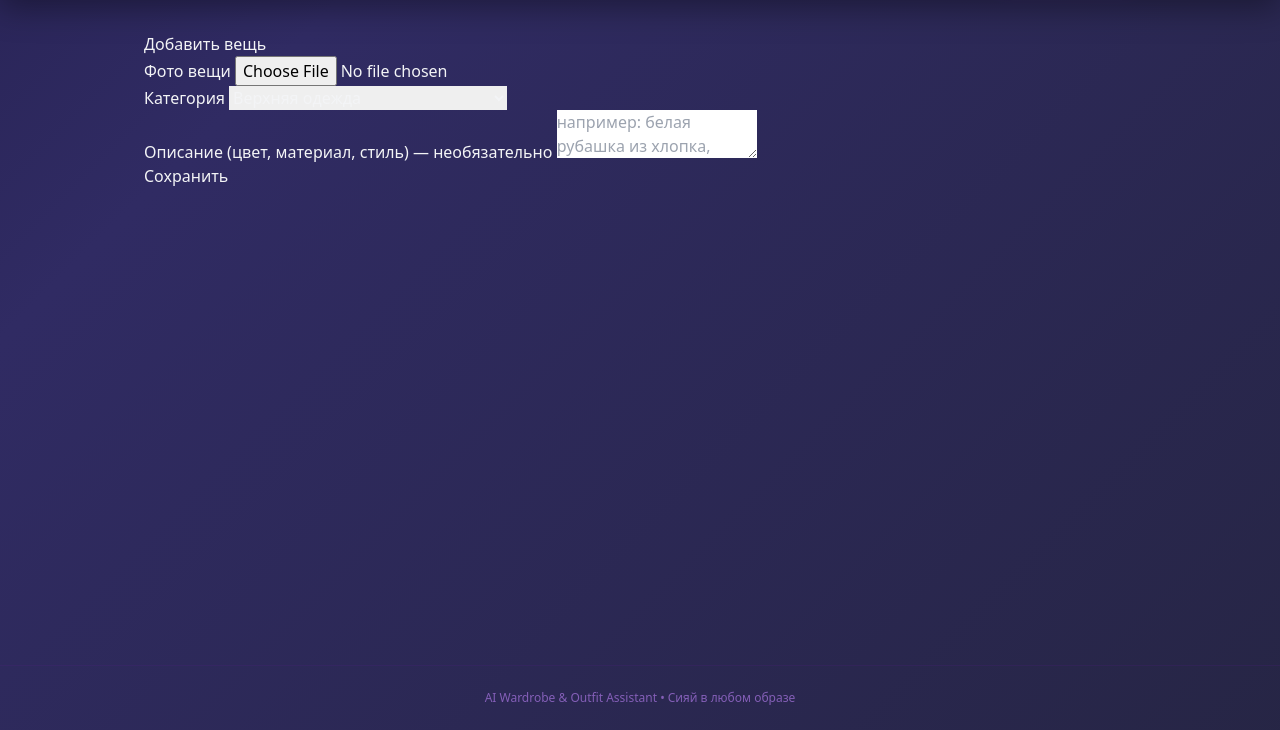
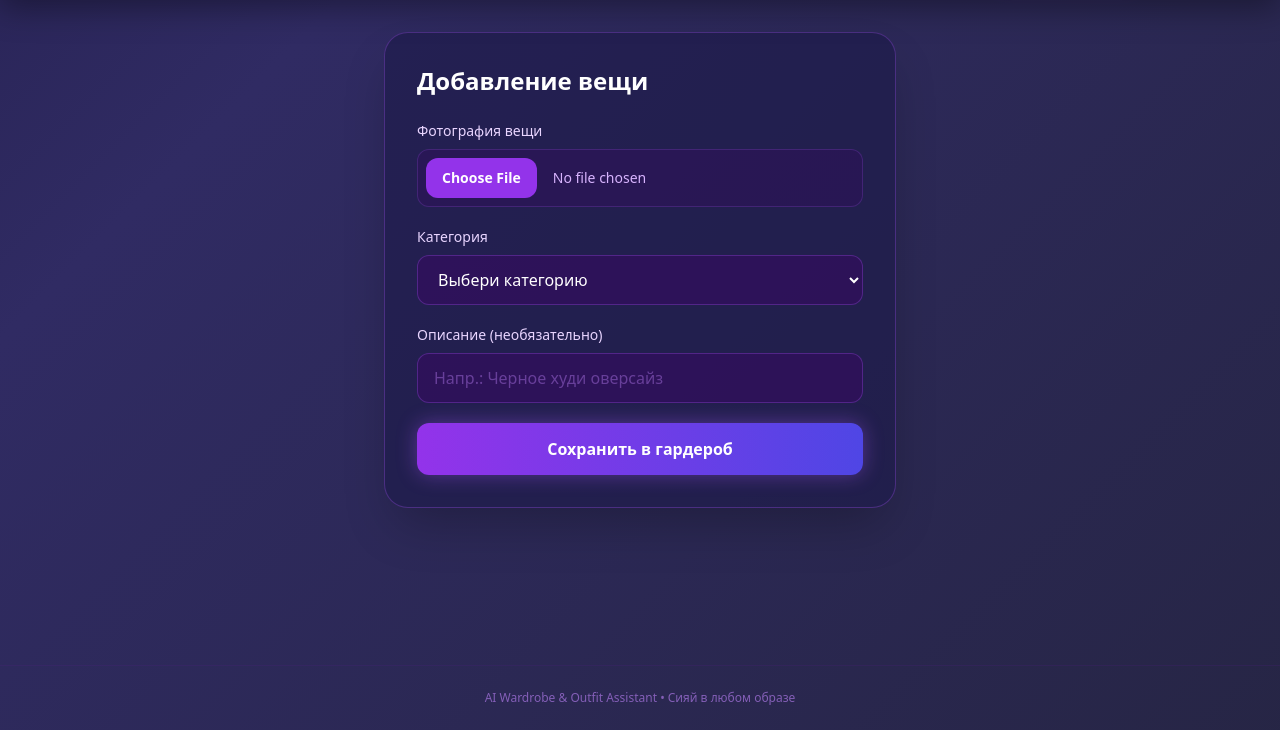
Before and after one commit to bluzokda/outfit, a Flask app: page /wardrobe/add in a window 1280 px wide. Shown: the part 70-800 px from the top of the page. Run offline with Flask 3, Linux system fonts and the light colour scheme; some libraries are stand-ins or nearby versions.

Commit message:
Update add_item.html

```diff
--- a/templates/add_item.html
+++ b/templates/add_item.html
@@ -1,27 +1,41 @@
 {% extends "base.html" %}
-{% block title %}Добавить вещь{% endblock %}
 {% block content %}
-  <h1>Добавить вещь</h1>
+<div class="max-w-lg mx-auto glass-panel rounded-3xl p-6 sm:p-8 border border-purple-500/30 shadow-2xl">
+    <h1 class="text-2xl font-bold text-white mb-6">Добавление вещи</h1>
 
-  {% if error %}<div class="error-box">{{ error }}</div>{% endif %}
+    {% if error %}
+        <div class="mb-6 p-4 rounded-xl bg-red-950/60 border border-red-500/40 text-red-200 text-sm">
+            {{ error }}
+        </div>
+    {% endif %}
 
-  <form class="stack" method="POST" enctype="multipart/form-data">
+    <form method="POST" enctype="multipart/form-data" class="space-y-5">
         <div>
-      <label for="photo">Фото вещи</label>
-      <input type="file" id="photo" name="photo" accept="image/*" required>
+            <label class="block text-sm font-medium text-purple-200 mb-2">Фотография вещи</label>
+            <input type="file" name="photo" accept="image/*" required
+                class="w-full text-sm text-purple-300 file:mr-4 file:py-2.5 file:px-4 file:rounded-xl file:border-0 file:text-sm file:font-semibold file:bg-purple-600 file:text-white hover:file:bg-purple-500 file:cursor-pointer bg-purple-950/30 rounded-xl border border-purple-500/20 p-2 transition">
         </div>
+
         <div>
-      <label for="category">Категория</label>
-      <select id="category" name="category" required>
-        {% for value, label in category_labels.items() %}
-          <option value="{{ value }}">{{ label }}</option>
+            <label class="block text-sm font-medium text-purple-200 mb-2">Категория</label>
+            <select name="category" required
+                class="w-full px-4 py-3 rounded-xl bg-purple-950/50 border border-purple-500/30 text-white focus:outline-none focus:border-purple-400 transition">
+                <option value="" disabled selected>Выбери категорию</option>
+                {% for key, label in category_labels.items() %}
+                    <option value="{{ key }}">{{ label }}</option>
                 {% endfor %}
             </select>
         </div>
+
         <div>
-      <label for="description">Описание (цвет, материал, стиль) — необязательно</label>
-      <textarea id="description" name="description" placeholder="например: белая рубашка из хлопка, оверсайз"></textarea>
+            <label class="block text-sm font-medium text-purple-200 mb-2">Описание (необязательно)</label>
+            <input type="text" name="description" placeholder="Напр.: Черное худи оверсайз"
+                class="w-full px-4 py-3 rounded-xl bg-purple-950/50 border border-purple-500/30 text-white placeholder-purple-400/40 focus:outline-none focus:border-purple-400 transition">
         </div>
-    <button type="submit" class="btn primary">Сохранить</button>
+
+        <button type="submit" class="w-full py-3.5 rounded-xl font-bold text-white bg-gradient-to-r from-purple-600 to-indigo-600 neon-glow transition transform hover:-translate-y-0.5">
+            Сохранить в гардероб
+        </button>
     </form>
+</div>
 {% endblock %}
```
Lines whose indentation alone changed are shown as unchanged.
